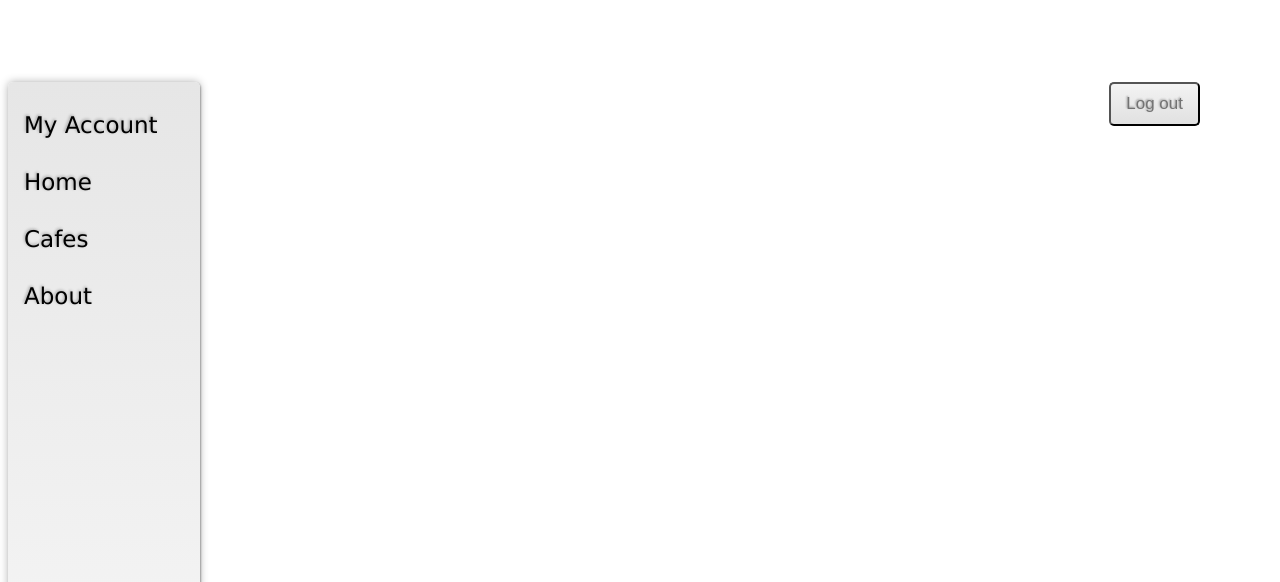
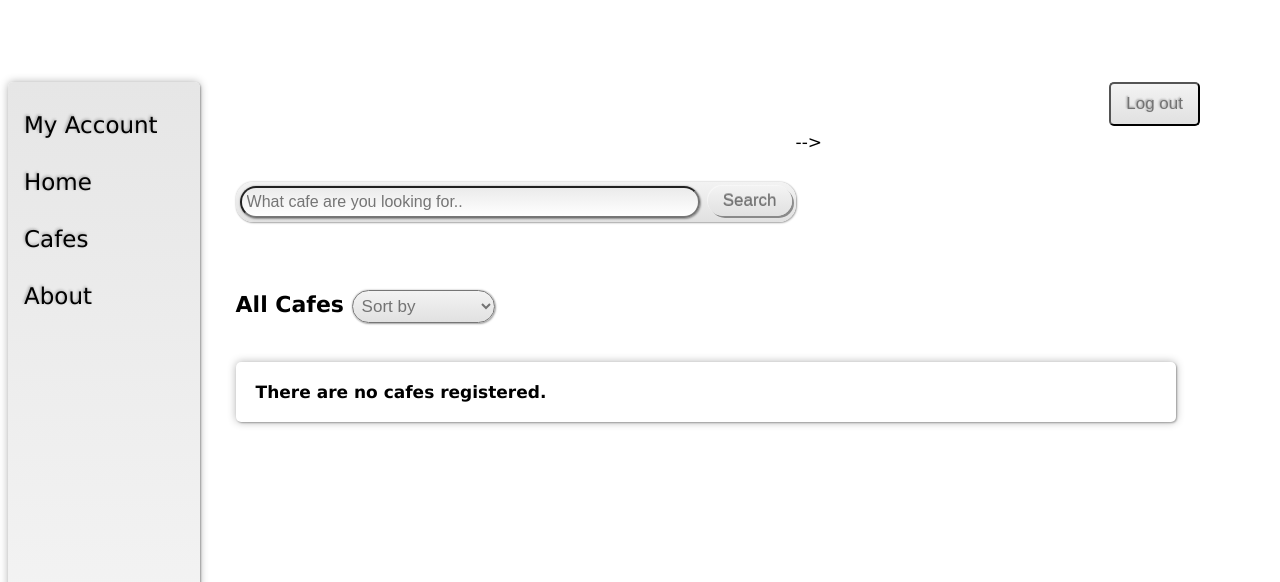
Before and after one commit to andreaschari/Cafeholics, a Django app: page /cafe/cafes/ in a window 1280 px wide. Shown: the part 218-800 px from the top of the page. Run offline with Django 3.2, Linux system fonts and the light colour scheme; the visitor is signed in with stand-in values (Sample User, id 1); data that the repository does not hold is empty.

Commit message:
added more templates

```diff
--- a/templates/cafe/cafes.html
+++ b/templates/cafe/cafes.html
@@ -3,10 +3,63 @@
 {% extends 'cafe/base.html' %}
 {% load staticfiles %}
 
+<!-- JS script for dropdown menu:
+
+$(function() {
+  // choose target dropdown
+  var select = $('select');
+  select.html(select.find('option').sort(function(x, y) {
+    // to change to descending order switch "<" for ">"
+    return $(x).text() > $(y).text() ? 1 : -1;
+  }));
+
+  // select default item after sorting (first item)
+  // $('select').get(0).selectedIndex = 0;
+});
+
+-->
+
 {% block title_block %}
-	{{cafe.name}}
+	Cafes
 {% endblock %}
 
 {% block body_block %}
 
+	<form id="searchform" method="GET" action="">
+			<input class="searchButton" type="submit" value="Search"/>
+			<input class="searchbar" type="text" placeholder="What cafe are you looking for..">
+	</form>
+
+	<h2>
+		All Cafes
+		<select id="dropdown">
+			<option selected>Sort by</option>
+			<option value="average_rating">Average rating</option>
+			<option value="price">Price</option>
+			<option value="service">Service</option>
+			<option value="atmosphere">Atmosphere</option>
+			<option value="quality">Quality</option>
+			<option value="waiting_time">Waiting time</option>
+		</select>
+	</h2>
+ 	<div id="displayCafes">
+
+		{% if cafes %}
+			<ol>
+				{% for cafe in cafes %}
+					<li>
+					{{cafe.name}}
+
+					<a class="aa" href="{% url 'chosen_cafe' cafe_name.slug %}">{{ cafe.name }}</a>
+					<!-- <p class="rating">{{ cafe.average_rating }}</p> -->
+
+					</li>
+				{% endfor %}
+			</ol>
+		{% else %}
+			<strong>There are no cafes registered.</strong>
+		{% endif %}
+	</div>
+	 -->
+
 {% endblock %}
```
Also changed, not shown: static/css/chosen_cafe.css (added, +32 -0 lines), templates/cafe/edit_cafe.html (added, +11 -0 lines).
